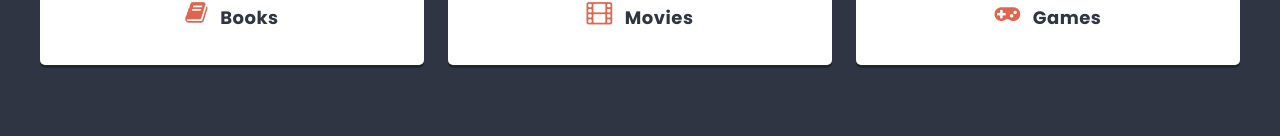
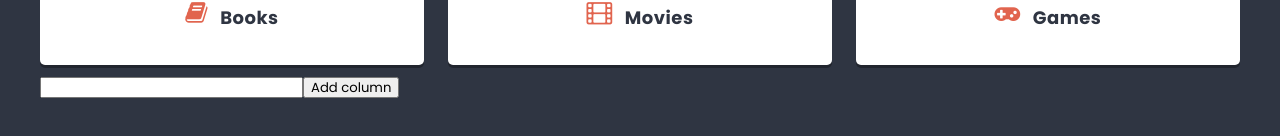
Before and after one commit to MatGom/react-todo, a React (Create React App) app: page / in a window 1280 px wide. Shown: the part 354-490 px from the top of the page. Built offline with nearby package versions, Linux system fonts and the light colour scheme.

Commit message:
Update List with add column

```diff
--- a/package.json
+++ b/package.json
@@ -11,6 +11,7 @@
     "react-dom": "^18.2.0",
     "react-scripts": "5.0.1",
     "sass": "^1.57.1",
+    "shortid": "^2.2.16",
     "web-vitals": "^2.1.4"
   },
   "scripts": {
--- a/src/components/List/List.js
+++ b/src/components/List/List.js
@@ -1,7 +1,30 @@
 import styles from './List.module.scss';
 import Column from '../Column/Column';
+import { useState, useEffect } from 'react';
+import shortid from 'shortid';
 
 const List = () => {
+  const [columns, setColumns] = useState([
+    { id: 1, title: 'Books', icon: 'book' },
+    { id: 2, title: 'Movies', icon: 'film' },
+    { id: 3, title: 'Games', icon: 'gamepad' },
+  ]);
+
+  const [value, setValue] = useState('');
+
+  const handleSubmit = e => {
+    e.preventDefault();
+    setColumns([...columns, { id: shortid(), title: value }]);
+  };
+
+  //   useEffect(() => {
+
+  //     setTimeout(() => {
+  //         setColumns([...columns, { id: 4, title: 'Test column'}]);
+  //     }, 2000);
+
+  // }, []);
+
   return (
     <div className={styles.list}>
       <header className={styles.header}>
@@ -11,10 +34,14 @@
       </header>
       <p className={styles.description}>Interesting things I want to check out</p>
       <section className={styles.columns}>
-        <Column title='Books' icon='book' />
-        <Column title='Movies' icon='film' />
-        <Column title='Games' icon='gamepad' />
+        {columns.map(column => (
+          <Column key={column.id} title={column.title} icon={column.icon} />
+        ))}
       </section>
+      <form onSubmit={handleSubmit}>
+        <input type='text' value={value} onChange={e => setValue(e.target.value)} />
+        <button>Add column</button>
+      </form>
     </div>
   );
 };
```
Also changed, not shown: 1 other file (tests, documents, lock files or other folders).
